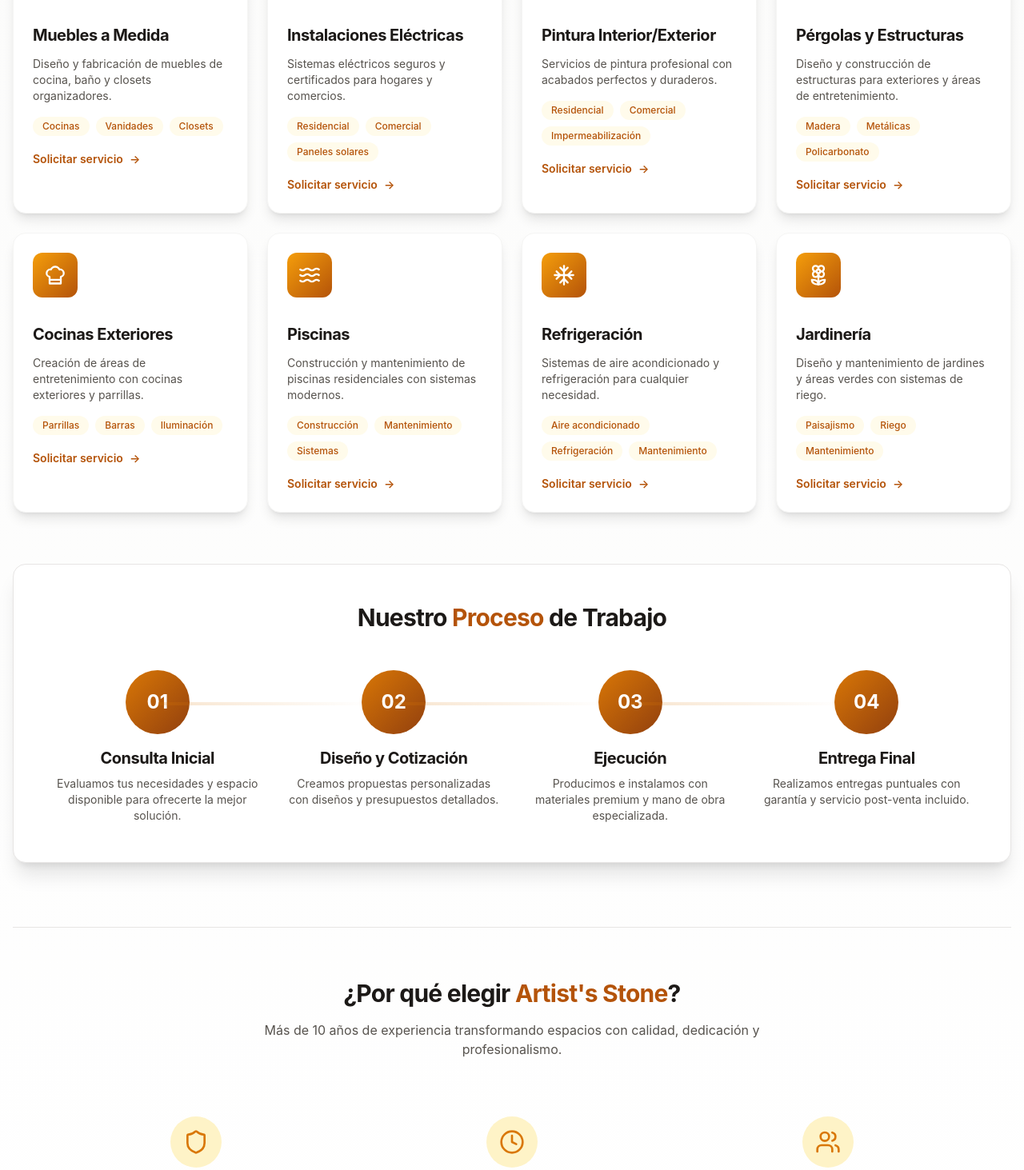
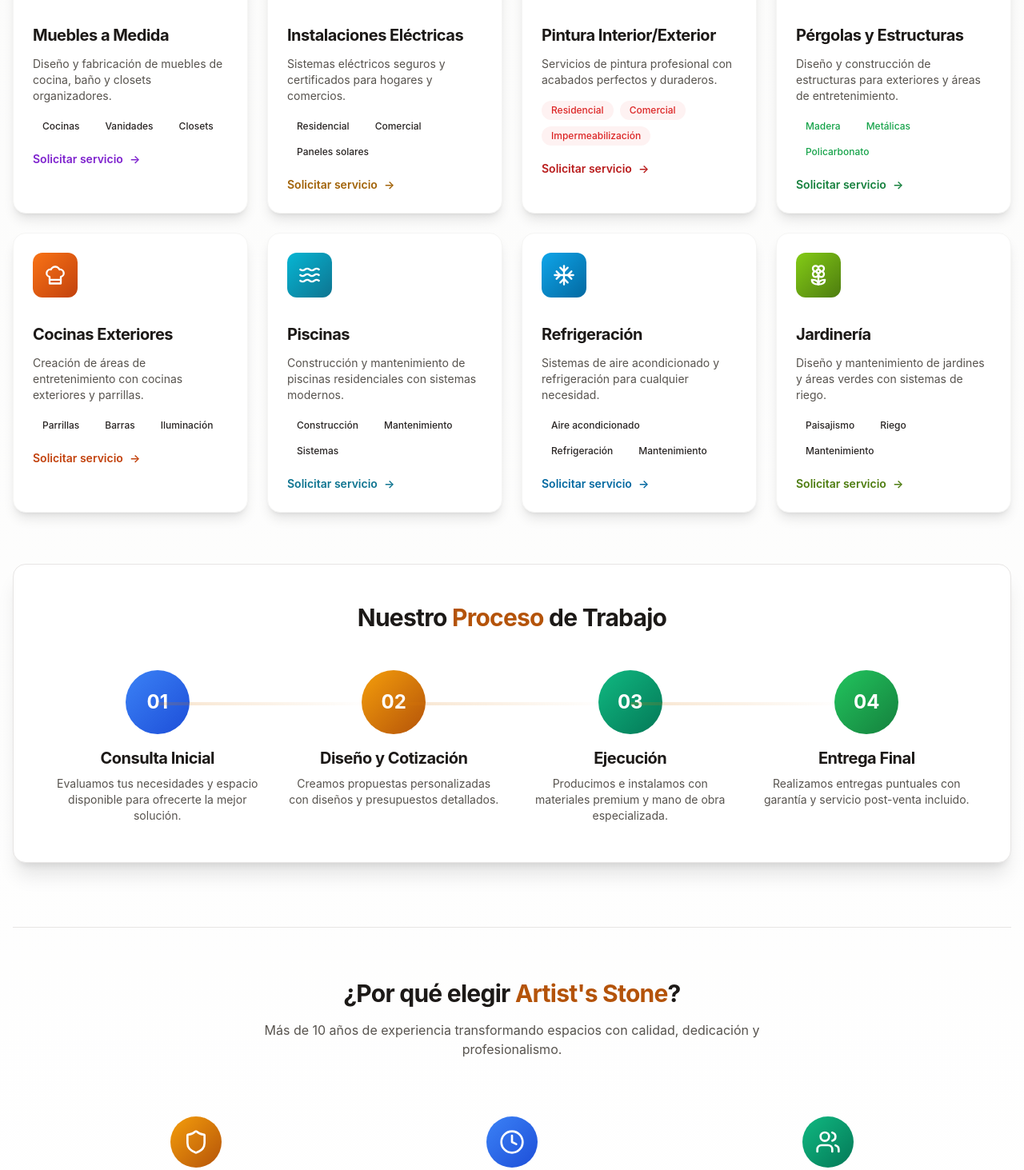
Before and after one commit to deibido0604/ArtistsStone, a React (Create React App) app: page / in a window 1280 px wide. Shown: the part 2727-4190 px from the top of the page at 80% size. Built offline with nearby package versions, Linux system fonts and the light colour scheme; the HTML template or start-up script is replaced by a standard one.

Commit message:
Added colors

```diff
--- a/src/components/Services.tsx
+++ b/src/components/Services.tsx
@@ -27,6 +27,7 @@ const Services = () => {
       description:
         "Instalación, reparación y mantenimiento de sistemas de plomería residencial y comercial.",
       icon: "Droplets",
+      category: "plomeria",
       features: ["Tuberías", "Drenajes", "Sistemas de agua"],
     },
     {
@@ -35,6 +36,7 @@ const Services = () => {
       description:
         "Instalación profesional de cerámica y trabajos en tablaroca para cualquier espacio.",
       icon: "Gem",
+      category: "ceramica",
       features: ["Cerámica", "Porcelanato", "Tablaroca"],
     },
     {
@@ -43,6 +45,7 @@ const Services = () => {
       description:
         "Transformación completa de baños con materiales de la más alta calidad.",
       icon: "Hammer",
+      category: "baño",
       features: ["Diseño", "Materiales premium", "Instalación"],
     },
     {
@@ -51,6 +54,7 @@ const Services = () => {
       description:
         "Encimeras y superficies en piedra natural y sintética para cocinas y baños.",
       icon: "Gem",
+      category: "granito",
       features: ["Granito", "Cuarzo", "Mármol"],
     },
     {
@@ -59,6 +63,7 @@ const Services = () => {
       description:
         "Diseño y fabricación de muebles de cocina, baño y closets organizadores.",
       icon: "Sofa",
+      category: "muebles",
       features: ["Cocinas", "Vanidades", "Closets"],
     },
     {
@@ -67,6 +72,7 @@ const Services = () => {
       description:
         "Sistemas eléctricos seguros y certificados para hogares y comercios.",
       icon: "Zap",
+      category: "electricidad",
       features: ["Residencial", "Comercial", "Paneles solares"],
     },
     {
@@ -75,6 +81,7 @@ const Services = () => {
       description:
         "Servicios de pintura profesional con acabados perfectos y duraderos.",
       icon: "Paintbrush",
+      category: "pintura",
       features: ["Residencial", "Comercial", "Impermeabilización"],
     },
     {
@@ -83,6 +90,7 @@ const Services = () => {
       description:
         "Diseño y construcción de estructuras para exteriores y áreas de entretenimiento.",
       icon: "Trees",
+      category: "pergolas",
       features: ["Madera", "Metálicas", "Policarbonato"],
     },
     {
@@ -91,6 +99,7 @@ const Services = () => {
       description:
         "Creación de áreas de entretenimiento con cocinas exteriores y parrillas.",
       icon: "ChefHat",
+      category: "cocinas",
       features: ["Parrillas", "Barras", "Iluminación"],
     },
     {
@@ -99,6 +108,7 @@ const Services = () => {
       description:
         "Construcción y mantenimiento de piscinas residenciales con sistemas modernos.",
       icon: "Waves",
+      category: "piscinas",
       features: ["Construcción", "Mantenimiento", "Sistemas"],
     },
     {
@@ -107,6 +117,7 @@ const Services = () => {
       description:
         "Sistemas de aire acondicionado y refrigeración para cualquier necesidad.",
       icon: "Snowflake",
+      category: "refrigeracion",
       features: ["Aire acondicionado", "Refrigeración", "Mantenimiento"],
     },
     {
@@ -115,6 +126,7 @@ const Services = () => {
       description:
         "Diseño y mantenimiento de jardines y áreas verdes con sistemas de riego.",
       icon: "Flower2",
+      category: "jardineria",
       features: ["Paisajismo", "Riego", "Mantenimiento"],
     },
   ];
@@ -139,6 +151,78 @@ const Services = () => {
     Flower2,
   };
 
+  // Misma función de color que en Gallery
+  const getCategoryColor = (category: string) => {
+    const colors: Record<string, { bg: string; gradient: string; text: string }> = {
+      granito: {
+        bg: "bg-amber-600",
+        gradient: "from-amber-500 to-amber-700",
+        text: "text-amber-700",
+      },
+      baño: {
+        bg: "bg-blue-600",
+        gradient: "from-blue-500 to-blue-700",
+        text: "text-blue-700",
+      },
+      ceramica: {
+        bg: "bg-amber-600",
+        gradient: "from-amber-500 to-amber-700",
+        text: "text-amber-700",
+      },
+      plomeria: {
+        bg: "bg-blue-600",
+        gradient: "from-blue-500 to-blue-700",
+        text: "text-blue-700",
+      },
+      muebles: {
+        bg: "bg-purple-600",
+        gradient: "from-purple-500 to-purple-700",
+        text: "text-purple-700",
+      },
+      electricidad: {
+        bg: "bg-yellow-600",
+        gradient: "from-yellow-500 to-yellow-700",
+        text: "text-yellow-700",
+      },
+      pintura: {
+        bg: "bg-red-600",
+        gradient: "from-red-500 to-red-700",
+        text: "text-red-700",
+      },
+      pergolas: {
+        bg: "bg-green-600",
+        gradient: "from-green-500 to-green-700",
+        text: "text-green-700",
+      },
+      cocinas: {
+        bg: "bg-orange-600",
+        gradient: "from-orange-500 to-orange-700",
+        text: "text-orange-700",
+      },
+      piscinas: {
+        bg: "bg-cyan-600",
+        gradient: "from-cyan-500 to-cyan-700",
+        text: "text-cyan-700",
+      },
+      refrigeracion: {
+        bg: "bg-sky-600",
+        gradient: "from-sky-500 to-sky-700",
+        text: "text-sky-700",
+      },
+      jardineria: {
+        bg: "bg-lime-600",
+        gradient: "from-lime-500 to-lime-700",
+        text: "text-lime-700",
+      },
+    };
+
+    return colors[category] || {
+      bg: "bg-stone-600",
+      gradient: "from-stone-500 to-stone-700",
+      text: "text-stone-700",
+    };
+  };
+
   return (
     <section
       id="services"
@@ -161,18 +245,19 @@ const Services = () => {
         <div className="grid grid-cols-1 md:grid-cols-2 lg:grid-cols-3 xl:grid-cols-4 gap-6 mb-16">
           {services.map((service) => {
             const IconComponent = iconMap[service.icon as keyof typeof iconMap];
+            const color = getCategoryColor(service.category);
             return (
               <div
                 key={service.id}
                 className="group bg-white p-6 rounded-2xl shadow-lg hover:shadow-2xl transition-all duration-300 hover:-translate-y-2 border border-stone-100"
               >
                 <div className="mb-4">
-                  <div className="inline-flex items-center justify-center w-14 h-14 bg-gradient-to-br from-amber-500 to-amber-700 rounded-xl text-white mb-4">
+                  <div className={`inline-flex items-center justify-center w-14 h-14 bg-gradient-to-br ${color.gradient} rounded-xl text-white mb-4 group-hover:${color.bg} transition-all duration-300`}>
                     <IconComponent className="h-7 w-7" />
                   </div>
                 </div>
 
-                <h3 className="text-xl font-bold text-stone-900 mb-3 group-hover:text-amber-700 transition-colors">
+                <h3 className={`text-xl font-bold text-stone-900 mb-3 group-hover:${color.text} transition-colors`}>
                   {service.title}
                 </h3>
 
@@ -184,7 +269,7 @@ const Services = () => {
                   {service.features.map((feature, index) => (
                     <span
                       key={index}
-                      className="px-3 py-1 bg-amber-50 text-amber-700 text-xs font-medium rounded-full"
+                      className={`px-3 py-1 ${color.bg.replace('600', '50')} ${color.text.replace('700', '600')} text-xs font-medium rounded-full`}
                     >
                       {feature}
                     </span>
@@ -193,7 +278,7 @@ const Services = () => {
 
                 <a
                   href="#contact"
-                  className="inline-flex items-center text-amber-700 font-semibold text-sm hover:text-amber-800 group/link"
+                  className={`inline-flex items-center ${color.text} font-semibold text-sm hover:${color.text.replace('700', '800')} group/link`}
                 >
                   Solicitar servicio
                   <span className="ml-2 group-hover/link:ml-4 transition-all">
@@ -217,26 +302,30 @@ const Services = () => {
                 step: "01",
                 title: "Consulta Inicial",
                 desc: "Evaluamos tus necesidades y espacio disponible para ofrecerte la mejor solución.",
+                color: "from-blue-500 to-blue-700",
               },
               {
                 step: "02",
                 title: "Diseño y Cotización",
                 desc: "Creamos propuestas personalizadas con diseños y presupuestos detallados.",
+                color: "from-amber-500 to-amber-700",
               },
               {
                 step: "03",
                 title: "Ejecución",
                 desc: "Producimos e instalamos con materiales premium y mano de obra especializada.",
+                color: "from-emerald-500 to-emerald-700",
               },
               {
                 step: "04",
                 title: "Entrega Final",
                 desc: "Realizamos entregas puntuales con garantía y servicio post-venta incluido.",
+                color: "from-green-500 to-green-700",
               },
             ].map((item, index) => (
               <div key={item.step} className="relative">
                 <div className="text-center">
-                  <div className="inline-flex items-center justify-center w-20 h-20 bg-gradient-to-br from-amber-600 to-amber-800 rounded-full text-white text-2xl font-bold mb-4">
+                  <div className={`inline-flex items-center justify-center w-20 h-20 bg-gradient-to-br ${item.color} rounded-full text-white text-2xl font-bold mb-4`}>
                     {item.step}
                   </div>
                   <h4 className="text-xl font-bold text-stone-900 mb-2">
@@ -268,8 +357,8 @@ const Services = () => {
 
             <div className="grid grid-cols-1 md:grid-cols-3 gap-8">
               <div className="text-center p-6">
-                <div className="w-16 h-16 bg-amber-100 rounded-full flex items-center justify-center mx-auto mb-4">
-                  <Shield className="h-8 w-8 text-amber-600" />
+                <div className="w-16 h-16 bg-gradient-to-br from-amber-500 to-amber-700 rounded-full flex items-center justify-center mx-auto mb-4">
+                  <Shield className="h-8 w-8 text-white" />
                 </div>
                 <h4 className="text-xl font-bold text-stone-900 mb-3">
                   Garantía de Calidad
@@ -281,8 +370,8 @@ const Services = () => {
               </div>
 
               <div className="text-center p-6">
-                <div className="w-16 h-16 bg-amber-100 rounded-full flex items-center justify-center mx-auto mb-4">
-                  <Clock className="h-8 w-8 text-amber-600" />
+                <div className="w-16 h-16 bg-gradient-to-br from-blue-500 to-blue-700 rounded-full flex items-center justify-center mx-auto mb-4">
+                  <Clock className="h-8 w-8 text-white" />
                 </div>
                 <h4 className="text-xl font-bold text-stone-900 mb-3">
                   Entregas Puntuales
@@ -294,8 +383,8 @@ const Services = () => {
               </div>
 
               <div className="text-center p-6">
-                <div className="w-16 h-16 bg-amber-100 rounded-full flex items-center justify-center mx-auto mb-4">
-                  <Users className="h-8 w-8 text-amber-600" />
+                <div className="w-16 h-16 bg-gradient-to-br from-emerald-500 to-emerald-700 rounded-full flex items-center justify-center mx-auto mb-4">
+                  <Users className="h-8 w-8 text-white" />
                 </div>
                 <h4 className="text-xl font-bold text-stone-900 mb-3">
                   Equipo Especializado
```
